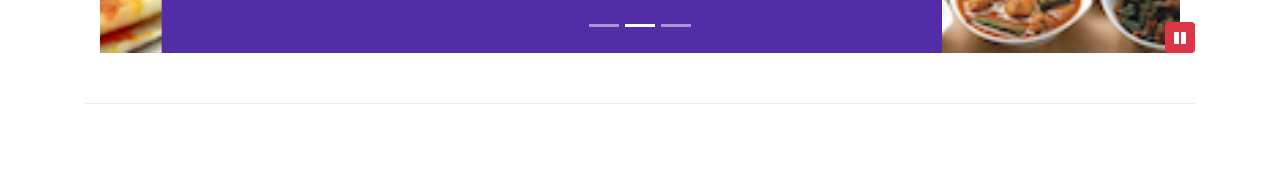
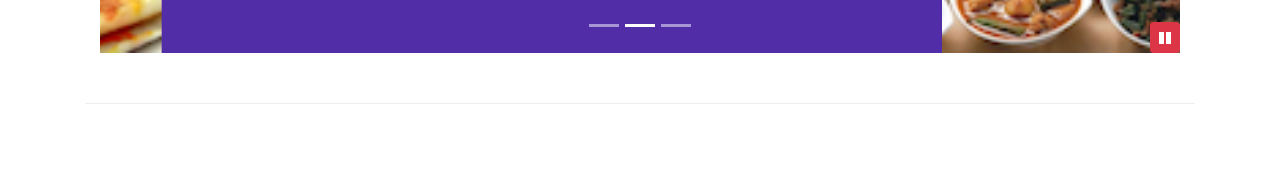
Before and after one commit to dyarleniber/bootstrap4-restaurant, a website: page index.html in a window 1280 px wide. Shown: the part 631-800 px from the top of the page. Drawn offline with nearby package versions, Linux system fonts and the light colour scheme.

Commit message:
NPM Scripts Part 2

```diff
--- a/css/styles.scss
+++ b/css/styles.scss
@@ -69,7 +69,7 @@ body{
 }
 
 #carouselButton {
-    right:0px;
+    right:15px;
     position: absolute;
     bottom: 0px;
 }
```
Also changed, not shown: aboutus.html (+4 -0 lines), contactus.html (+4 -0 lines), index.html (+4 -0 lines), package.json (+12 -2 lines), css/styles.css, 1 other file.
